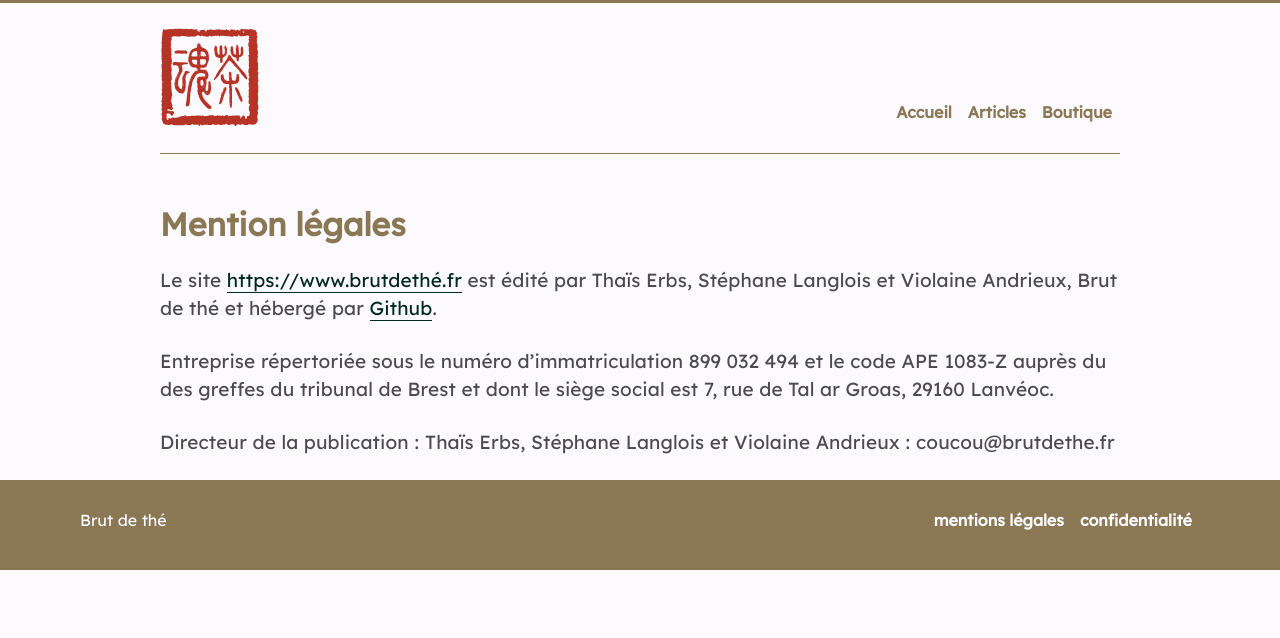
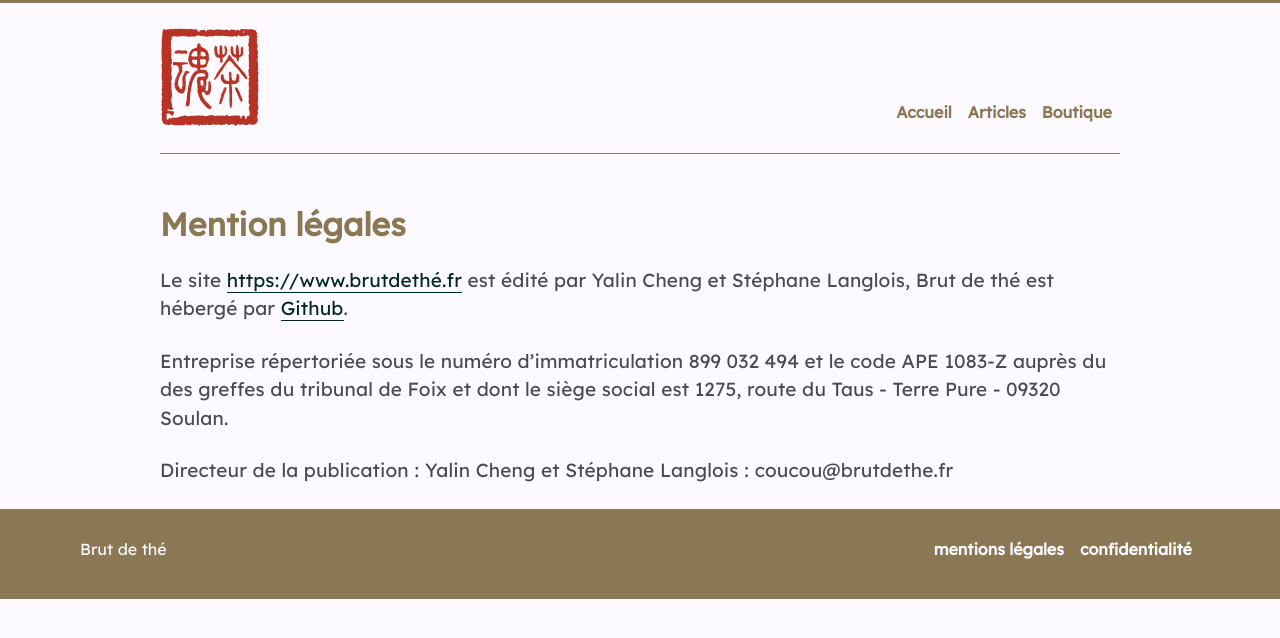
Before and after one commit to brutdethe/site, a Jekyll site: the page built from mentions-legales.md, in a window 1280 px wide. Shown: the top 638 px of the page. Built offline with Jekyll 4.4.1, drawn with Linux system fonts in a browser that asks for light colours; nearby versions of some CDN libraries.

Commit message:
nouveaux membres

```diff
--- a/mentions-legales.md
+++ b/mentions-legales.md
@@ -5,8 +5,8 @@ title: Mentions légales
 
 ## Mention légales
 
-Le site [https://www.brutdethé.fr](https://www.brutdethé.fr) est édité par Thaïs Erbs, Stéphane Langlois et Violaine Andrieux, Brut de thé et hébergé par [Github](https://github.com).
+Le site [https://www.brutdethé.fr](https://www.brutdethé.fr) est édité par Yalin Cheng et Stéphane Langlois, Brut de thé est hébergé par [Github](https://github.com).
 
-Entreprise répertoriée sous le numéro d’immatriculation 899 032 494 et le code APE 1083-Z auprès du des greffes du tribunal de Brest et dont le siège social est 7, rue de Tal ar Groas, 29160 Lanvéoc.
+Entreprise répertoriée sous le numéro d’immatriculation 899 032 494 et le code APE 1083-Z auprès du des greffes du tribunal de Foix et dont le siège social est 1275, route du Taus - Terre Pure - 09320 Soulan.
 
-Directeur de la publication : Thaïs Erbs, Stéphane Langlois et Violaine Andrieux : coucou@brutdethe.fr
+Directeur de la publication : Yalin Cheng et Stéphane Langlois : coucou@brutdethe.fr
```
